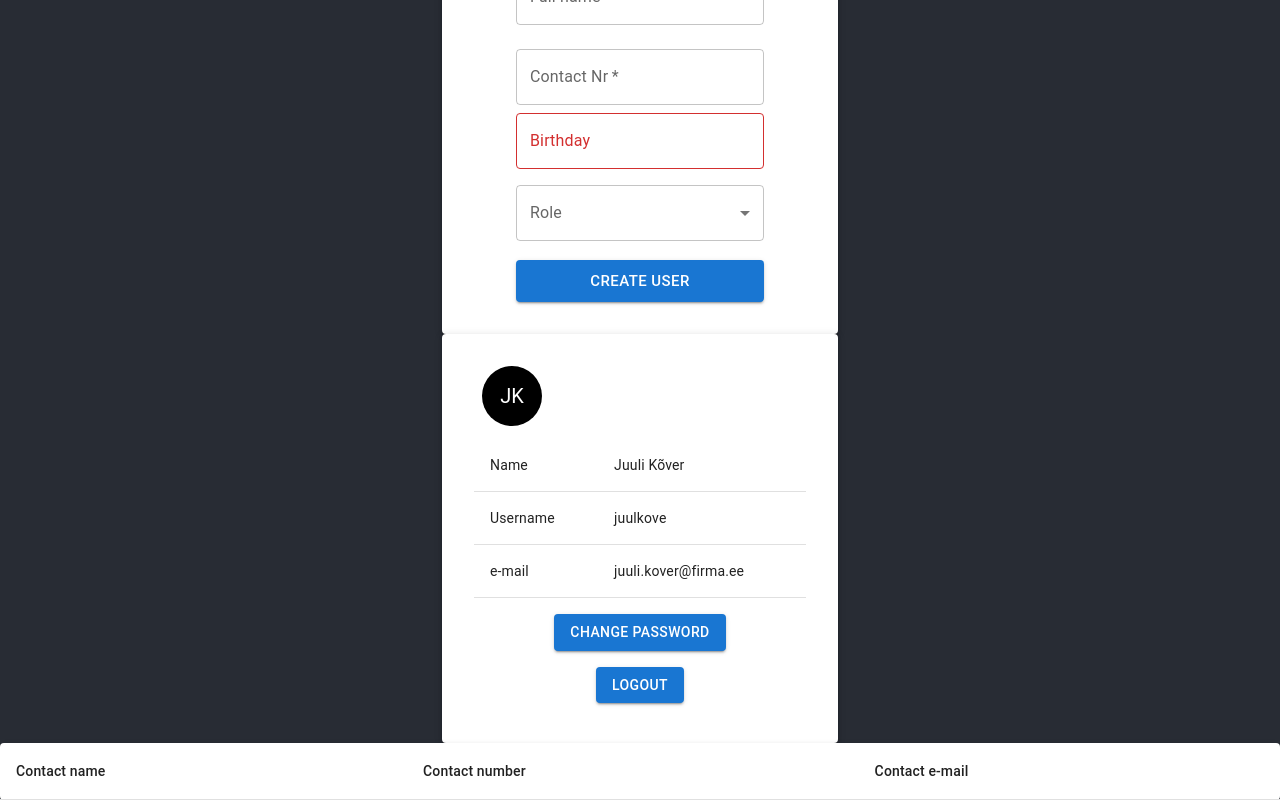
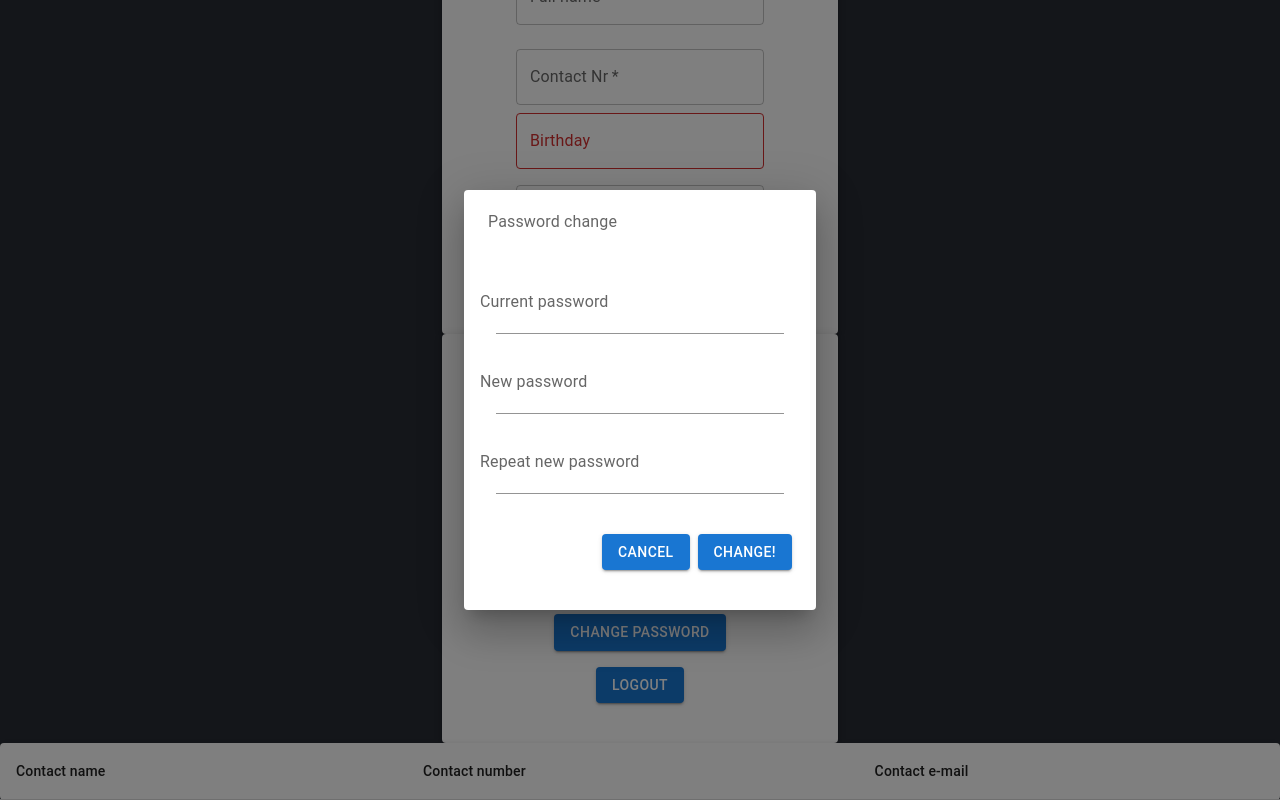
Before and after one commit to rakenduste-programmeerimine-2022/workwhen, a React (Create React App) app in the folder front/: page / in a window 1280 px wide. Both pictures are taken after a click on the button "CHANGE PASSWORD". Shown: the part 803-1603 px from the top of the page. Built offline with nearby package versions, Linux system fonts and the light colour scheme.

Commit message:
Employee settings FE done

```diff
--- a/front/src/pages/Contacts.js
+++ b/front/src/pages/Contacts.js
@@ -7,6 +7,20 @@ import TableRow from "@mui/material/TableRow";
 import TableHead from "@mui/material/TableHead";
 
 export default function Contacts() {
+
+    function ContactsData() {
+        const data = [
+            {id: 1, name: "Juku", phone: 5555555, email: "mingi@mail.ee"},
+            {id: 2, name: "Kuku", phone: 5555555, email: "mingi@mail.ee"},
+            {id: 3, name: "Luku", phone: 5555555, email: "mingi@mail.ee"},
+            {id: 4, name: "Muku", phone: 5555555, email: "mingi@mail.ee"},
+            {id: 5, name: "Niina", phone: 5555555, email: "mingi@mail.ee"},
+            {id: 6, name: "Miina", phone: 5555555, email: "mingi@mail.ee"},
+            {id: 7, name: "Siina", phone: 5555555, email: "mingi@mail.ee"},
+            {id: 8, name: "Tiina", phone: 5555555, email: "mingi@mail.ee"}
+        ]
+
+    }
 
 
     return(
@@ -22,6 +36,7 @@ export default function Contacts() {
                     </TableHead>
                     <TableBody>
 
+
                     </TableBody>
                 </Table>
             </TableContainer>
--- a/front/src/pages/UserSettings.js
+++ b/front/src/pages/UserSettings.js
@@ -1,4 +1,4 @@
-import { Box, Container, Paper, Avatar, Button } from "@mui/material";
+import { Box, Container, Paper, Avatar, Button, Dialog, DialogContent, DialogContentText, DialogActions, TextField, FormControl } from "@mui/material";
 import Table from "@mui/material/Table";
 import TableBody from "@mui/material/TableBody";
 import TableCell from "@mui/material/TableCell";
@@ -23,6 +23,14 @@ export default function UserSettings() {
     }
     const handleCloseUserMenu = () => {
         setanchorUser(null);
+    }
+
+    const [openPwdChange, setOpenPwdChange] = useState(false);
+    const handleOpenPwdChange = () => {
+        setOpenPwdChange(true);
+    }
+    const handleClosePwdChange = () => {
+        setOpenPwdChange(false);
     }
 
 
@@ -51,7 +59,7 @@ export default function UserSettings() {
                             </Table>
                             <Table>
                                 <TableRow>
-                                    <Button variant="contained" sx={{ mt: 2, mb: 1, bgcolor: "main", width: "auto" }} margin="dense">
+                                    <Button onClick={handleOpenPwdChange} variant="contained" sx={{ mt: 2, mb: 1, bgcolor: "main", width: "auto" }} margin="dense">
                                         Change password
                                     </Button>
                                 </TableRow>
@@ -63,6 +71,48 @@ export default function UserSettings() {
                             </Table>
                         </TableContainer>
                     </Box>
+                    <Dialog open={openPwdChange} onClose={handleClosePwdChange} aria-labelledby="alert-dialog-title" aria-describedby="alert-dialog-description">
+                        <DialogContent>
+                            <DialogContentText id="alert-dialog-description">Password change</DialogContentText>
+                        </DialogContent>
+                        <FormControl
+                            className="PwdChangeForm"
+                            sx={{width: "20rem", p: 2}}
+                        >
+                            <TextField
+                                autoFocus
+                                id="curPwdChange"
+                                label="Current password"
+                                type="text"
+                                variant="standard"
+                                sx={{ p: 2}}
+                            />
+                            <TextField
+                                autoFocus
+                                id="newPwdChange"
+                                label="New password"
+                                type="text"
+                                variant="standard"
+                                sx={{ p: 2}}
+                            />
+                            <TextField
+                                autoFocus
+                                id="repeatPwdChange"
+                                label="Repeat new password"
+                                type="text"
+                                variant="standard"
+                                sx={{ p: 2}}
+                            />
+                            <DialogActions>
+                                <Button variant="contained" sx={{ mt: 2, mb: 2, bgcolor: "main", width: "auto" }} margin="dense" onClick={handleClosePwdChange}>
+                                    Cancel
+                                </Button>
+                                <Button variant="contained" sx={{ mt: 2, mb: 2, bgcolor: "main", width: "auto" }} onClick={handleClosePwdChange} autoFocus>
+                                    Change!
+                                </Button>
+                            </DialogActions>
+                        </FormControl>
+			        </Dialog>
             </Paper>
         </Container>
 
```
